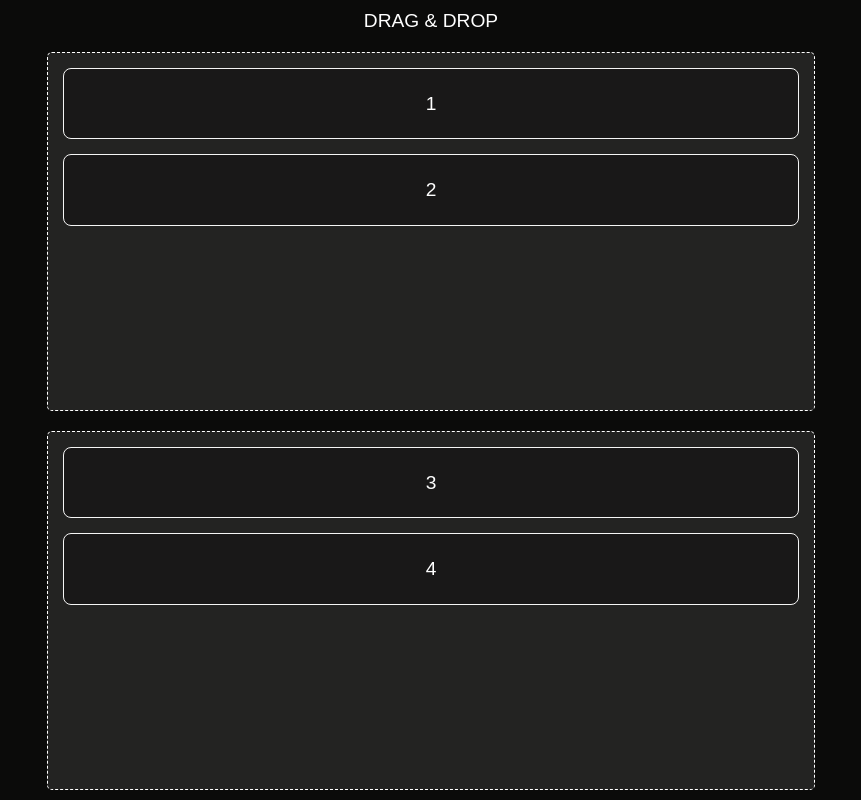
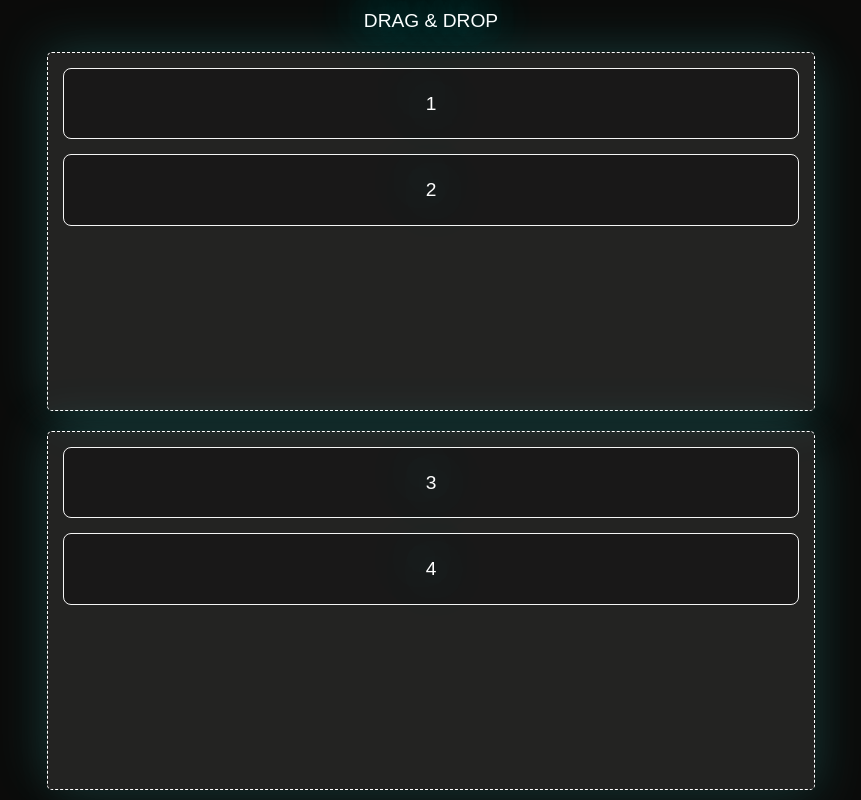
Before and after one commit to Harish-pasumarthi/learning-JavaScript, a plain HTML site: page drag&drop/v1/index.html in a window 1280 px wide. Shown: the whole page, without its empty margins (209-1070 px from the left). Drawn offline with Linux system fonts and the light colour scheme.

Commit message:
updated code

```diff
--- a/drag&drop/v1/style.css
+++ b/drag&drop/v1/style.css
@@ -15,9 +15,10 @@ body {
 }
 
 p {
-  color: white;
+  color: rgb(255, 255, 255);
   font-size: larger;
   margin: 10px;
+  text-shadow: rgb(53, 251, 251) 2px 1px 50px, rgb(3, 233, 233) -10px -10px 50px;
 }
 
 .container {
@@ -28,6 +29,8 @@ p {
   border: 1px dashed white;
   margin: 10px;
   border-radius: 5px;
+  box-shadow: rgba(78, 252, 252, 0.1) 10px 10px 50px,
+    rgba(78, 252, 252, 0.1) -10px -10px 50px;
 }
 
 .draggable {
--- a/practice9-Data-Structures-Operators/starter/script.js
+++ b/practice9-Data-Structures-Operators/starter/script.js
@@ -700,3 +700,6 @@ GOOD LUCK 😀
 //   const half = min <= 45 ? 'FIRST' : 'SECOND';
 //   console.log(`[${half} HALF] ${min}: ${event}`);
 // }
+
+const airline = 'Air India';
+const plane = '21AP';
```
